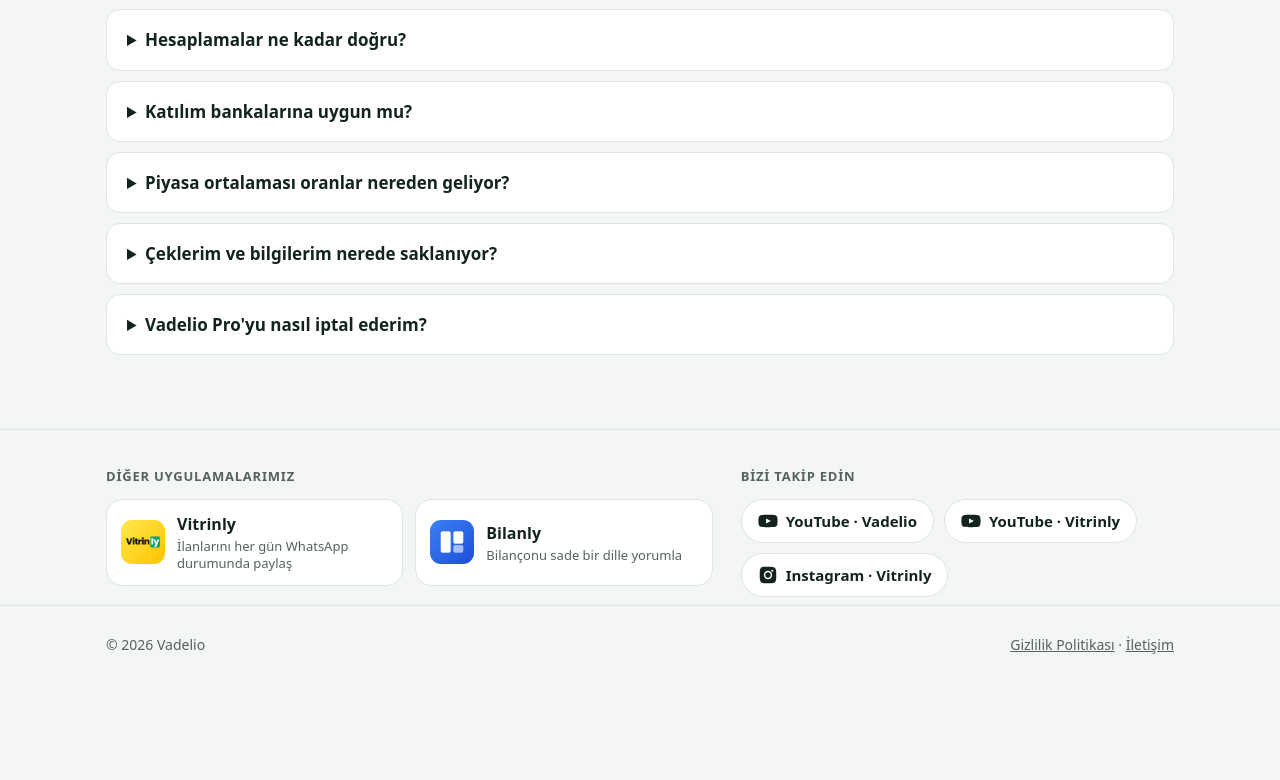
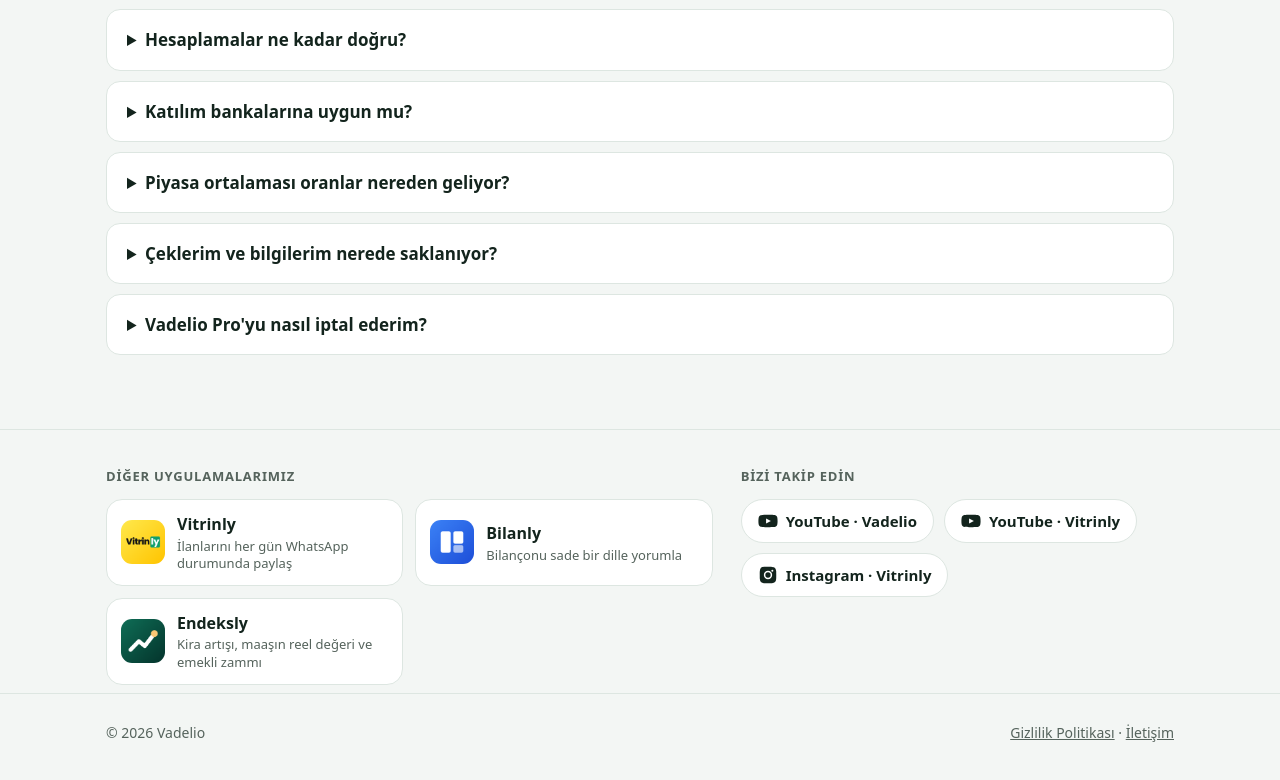
Before and after one commit to mahsunse-maker/vadelio-site, a plain HTML site: page public/index.html in a window 1280 px wide. Shown: the part 5024-5804 px from the top of the page. Before the commit the page ends 5721 px from the top, so only its background shows below. Drawn offline with Linux system fonts and the light colour scheme.

Commit message:
Kardeş uygulamalar: 'Diğer uygulamalarımız' bölümüne Endeksly / dört site ortak
Co-Authored-By: Claude Opus 5.5 <noreply@anthropic.com>

```diff
--- a/public/index.html
+++ b/public/index.html
@@ -328,6 +328,7 @@
       <div class="apps">
         <a class="app" href="https://vitrinly.app/" target="_blank" rel="noopener"><img src="/apps/vitrinly.png" alt="" width="44" height="44"><div><b>Vitrinly</b><span>İlanlarını her gün WhatsApp durumunda paylaş</span></div></a>
         <a class="app" href="https://bilanly.app/" target="_blank" rel="noopener"><img src="/apps/bilanly.png" alt="" width="44" height="44"><div><b>Bilanly</b><span>Bilançonu sade bir dille yorumla</span></div></a>
+        <a class="app" href="https://endeksly.com/" target="_blank" rel="noopener"><img src="/apps/endeksly.png" alt="" width="44" height="44"><div><b>Endeksly</b><span>Kira artışı, maaşın reel değeri ve emekli zammı</span></div></a>
       </div>
     </div>
     <div>
```
Also changed, not shown: public/apps/endeksly.png (added).
